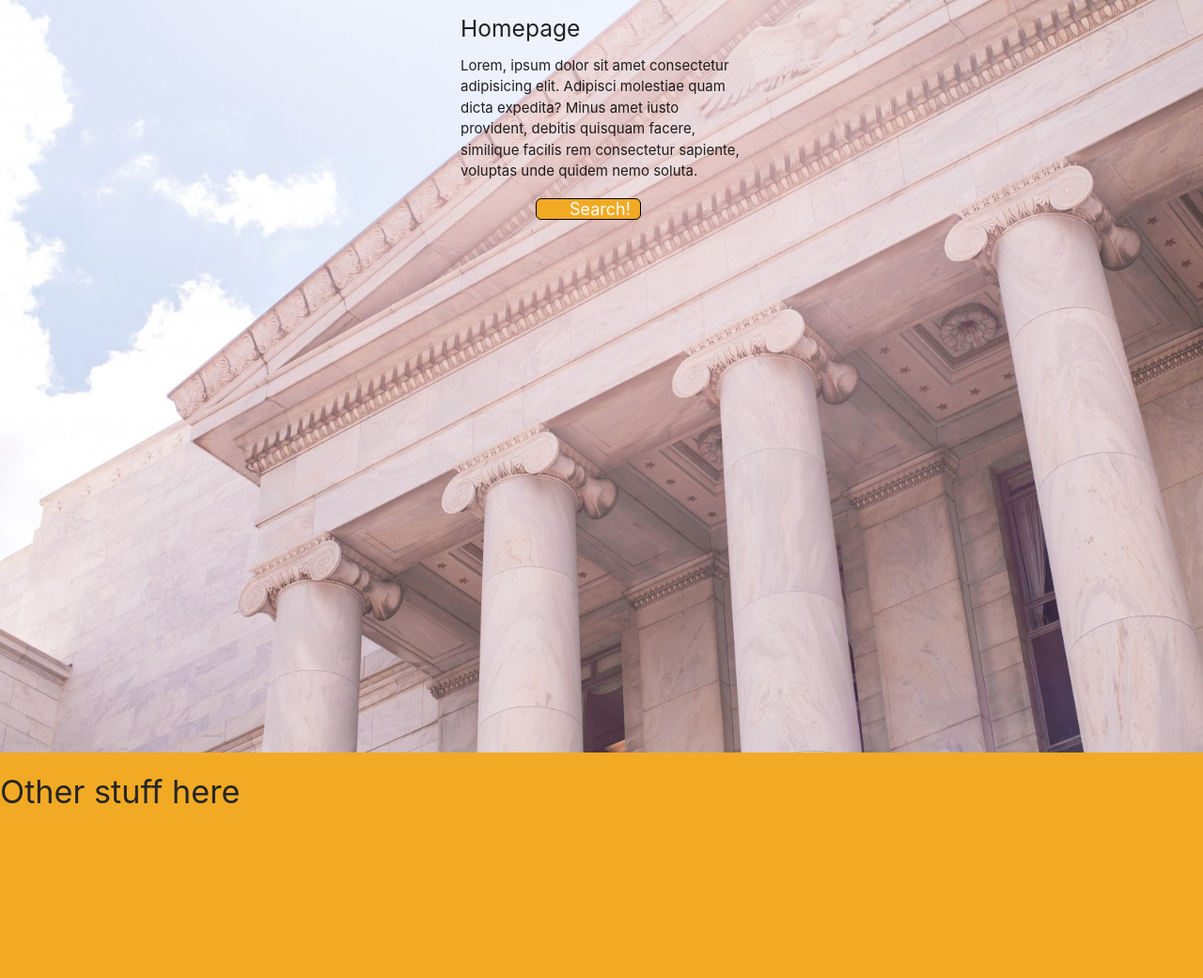
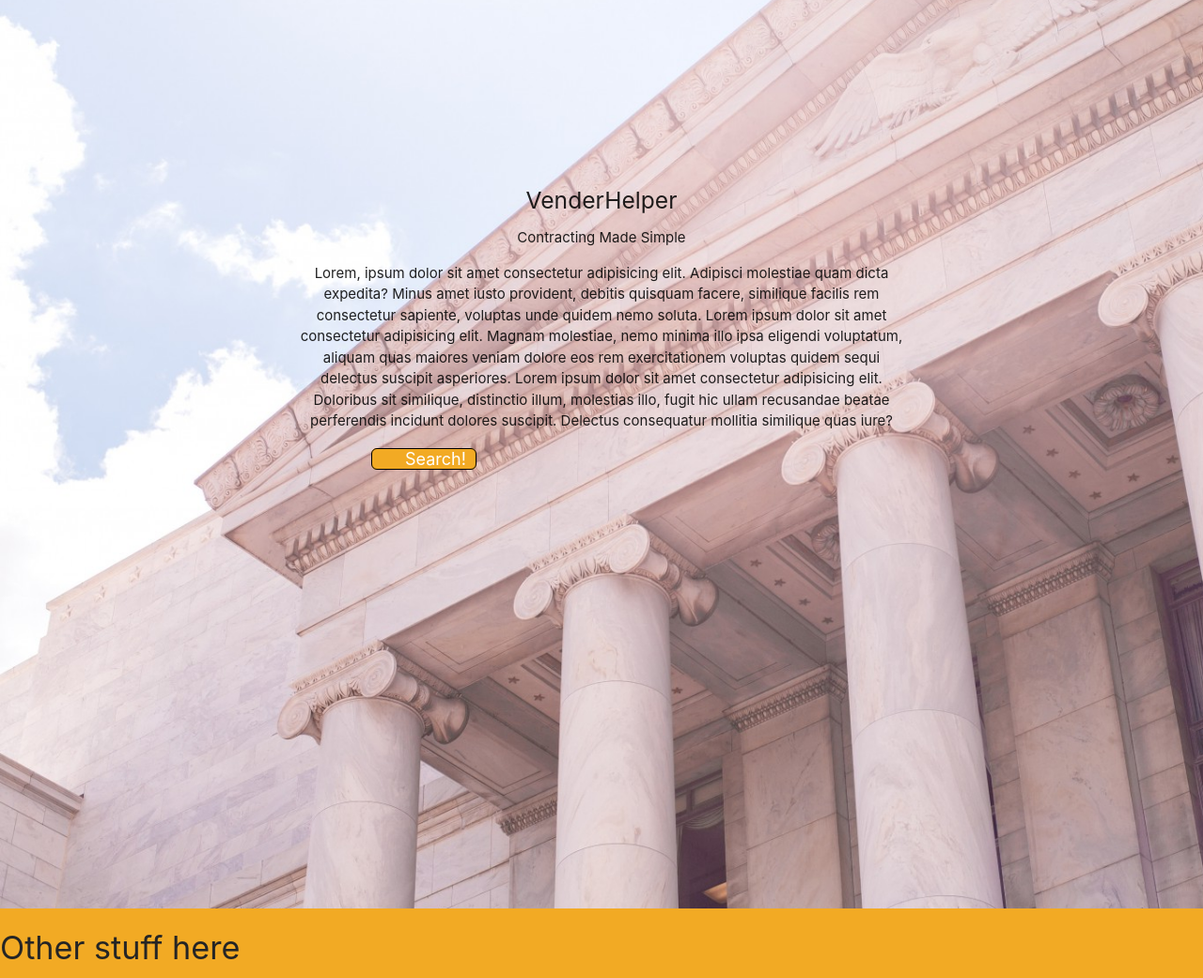
Before and after one commit to aplybeah/Hackathon_19, a Django app: page / in a window 1280 px wide. Shown: the part 147-1188 px from the top of the page at 94% size. Before the commit the page ends 1002 px from the top, so only its background shows below. Run offline with Django 3.2, Linux system fonts and the light colour scheme.

Commit message:
mvp of project

```diff
--- /dev/null
+++ b/hackathon_django/hackathon/data_set.py
@@ -0,0 +1,6 @@
+def rank_full(df, search):
+    df['title_score'] = df['title'].map(lambda x: header_ranking(x, search))
+    df['body_score'] = df['body'].map(lambda y: body_ranking(y, search))
+    df['total_score'] = df['title_score'] + df['body_score']
+
+    df = df.sort_values(by=['total_score'], ascending=False, inplace= True)
--- a/hackathon_django/hackathon/forms.py
+++ b/hackathon_django/hackathon/forms.py
@@ -3,4 +3,4 @@
 
 class SearchForm(forms.Form):
     class Meta:
-        fields:('keyword','post_date','set_aside')
+        fields:('title','post_date','set_aside')
--- a/hackathon_django/hackathon/static/css/homepage.css
+++ b/hackathon_django/hackathon/static/css/homepage.css
@@ -10,6 +10,13 @@
 }
 
 p.home {
-  width: 300px;
+  width: 650px;
+  height: 650;
+  word-wrap: break-word;
+}
+
+.homepage-text {
+  text-align: center;
+  margin-top: 200px;
 }
 /*# sourceMappingURL=homepage.css.map */
--- a/hackathon_django/hackathon/static/css/homepage.scss
+++ b/hackathon_django/hackathon/static/css/homepage.scss
@@ -12,5 +12,11 @@
   color: white;
 }
 p.home {
-  width: 300px;
+  width: 650px;
+  height: 650;
+  word-wrap: break-word;
 }
+.homepage-text {
+  text-align: center;
+  margin-top: 200px;
+}
--- a/hackathon_django/hackathon/static/css/main.css
+++ b/hackathon_django/hackathon/static/css/main.css
@@ -45,7 +45,7 @@
 }
 
 footer {
-  margin-top: 565px;
+  margin-top: 465px;
   background-color: #f2aa24;
   color: #252525;
   width: 100%;
--- a/hackathon_django/hackathon/static/css/main.scss
+++ b/hackathon_django/hackathon/static/css/main.scss
@@ -32,7 +32,7 @@
   color: white;
 }
 footer {
-  margin-top: 565px;
+  margin-top: 465px;
   background-color: $primary-color;
   color: $black-adjacent;
   width: 100%;
--- a/hackathon_django/hackathon/static/css/search.css
+++ b/hackathon_django/hackathon/static/css/search.css
@@ -10,4 +10,19 @@
       -ms-flex-direction: column;
           flex-direction: column;
 }
+
+.input-field {
+  background-color: white;
+}
+
+button {
+  border: 1px solid black;
+  background-color: #f2aa24;
+  border-radius: 6px;
+  width: 150px;
+  height: 70px;
+  font-size: 18px;
+  color: white;
+  margin-left: 100px;
+}
 /*# sourceMappingURL=search.css.map */
--- a/hackathon_django/hackathon/static/css/search.scss
+++ b/hackathon_django/hackathon/static/css/search.scss
@@ -1,6 +1,24 @@
+$primary-color: rgb(242, 170, 36);
+$black-adjacent: rgb(37, 37, 37);
+
 form {
   width: 450px;
   align-content: center;
   display: flex;
   flex-direction: column;
 }
+.input-field {
+  background-color: white;
+}
+
+button {
+  // margin: 80px;
+  border: 1px solid black;
+  background-color: $primary-color;
+  border-radius: 6px;
+  width: 150px;
+  height: 70px;
+  font-size: 18px;
+  color: white;
+  margin-left: 100px;
+}
--- a/hackathon_django/hackathon/templates/homepage.html
+++ b/hackathon_django/hackathon/templates/homepage.html
@@ -1,9 +1,19 @@
 {% extends 'base.html' %} {%block content%}
-<h5>Homepage</h5>
-<p class="home">
-  Lorem, ipsum dolor sit amet consectetur adipisicing elit. Adipisci molestiae
-  quam dicta expedita? Minus amet iusto provident, debitis quisquam facere,
-  similique facilis rem consectetur sapiente, voluptas unde quidem nemo soluta.
-</p>
+<div class="homepage-text">
+  <h5>VenderHelper</h5>
+  <p>Contracting Made Simple</p>
+  <p class="home">
+    Lorem, ipsum dolor sit amet consectetur adipisicing elit. Adipisci molestiae
+    quam dicta expedita? Minus amet iusto provident, debitis quisquam facere,
+    similique facilis rem consectetur sapiente, voluptas unde quidem nemo
+    soluta. Lorem ipsum dolor sit amet consectetur adipisicing elit. Magnam
+    molestiae, nemo minima illo ipsa eligendi voluptatum, aliquam quas maiores
+    veniam dolore eos rem exercitationem voluptas quidem sequi delectus suscipit
+    asperiores. Lorem ipsum dolor sit amet consectetur adipisicing elit.
+    Doloribus sit similique, distinctio illum, molestias illo, fugit hic ullam
+    recusandae beatae perferendis incidunt dolores suscipit. Delectus
+    consequatur mollitia similique quas iure?
+  </p>
+</div>
 <a class="button" href="/search">Search!</a>
 {%endblock%}
--- a/hackathon_django/hackathon/templates/search.html
+++ b/hackathon_django/hackathon/templates/search.html
@@ -1,5 +1,6 @@
 {%extends 'base.html'%} {%block content%}
 <h4>Search:</h4>
+<div class="input-field">
   <form method="POST">
     {% csrf_token %}
     {{ form.as_p }}
@@ -26,6 +27,7 @@
       >Notice Type:
       <input list="set_aside_list" id="set_aside" name="set_aside" />
     </label>
+  </div>
     <button type="submit">Save</button>
   </form>
 <datalist id="date">
--- a/hackathon_django/hackathon/views.py
+++ b/hackathon_django/hackathon/views.py
@@ -1,5 +1,6 @@
 from django.shortcuts import render,redirect
 from .forms import SearchForm
+from .data_set import rank_full
 
 # Create your views here.
 def homepage(request):
@@ -13,10 +14,8 @@
     if request.method == 'POST':
         form = SearchForm(request.POST)
         if form.is_valid():
-           keyword= form.cleaned_data['keyword']
-           post_date=form.cleaned_data['post_date']
-           set_aside=form.cleaned_data['set_aside']
-           return redirect('search/<int:id>')
+           form=form.save()
+           return redirect('search_result', id=SearchForm.id)
     else:
             form = ContactForm()
     return render(request, 'search_result.html', {'form': form})
@@ -24,14 +23,3 @@
 def search_result(request, id):
     return render(request, "search_result.html")
     #write a redirect function with the POST from the form
-
-
-    #dataframe editing function calls two smaller functions on each row of dataframe
-#Parses through the title and body of each post and assigns a score based on occurance number
-#of each term
-def rank_full(df, search):
-    df['title_score'] = df['title'].map(lambda x: header_ranking(x, search))
-    df['body_score'] = df['body'].map(lambda y: body_ranking(y, search))
-    df['total_score'] = df['title_score'] + df['body_score']
-
-    df = df.sort_values(by=['total_score'], ascending=False, inplace= True)
```
Also changed, not shown: 2 other files. Lines whose indentation alone changed are shown as unchanged.
